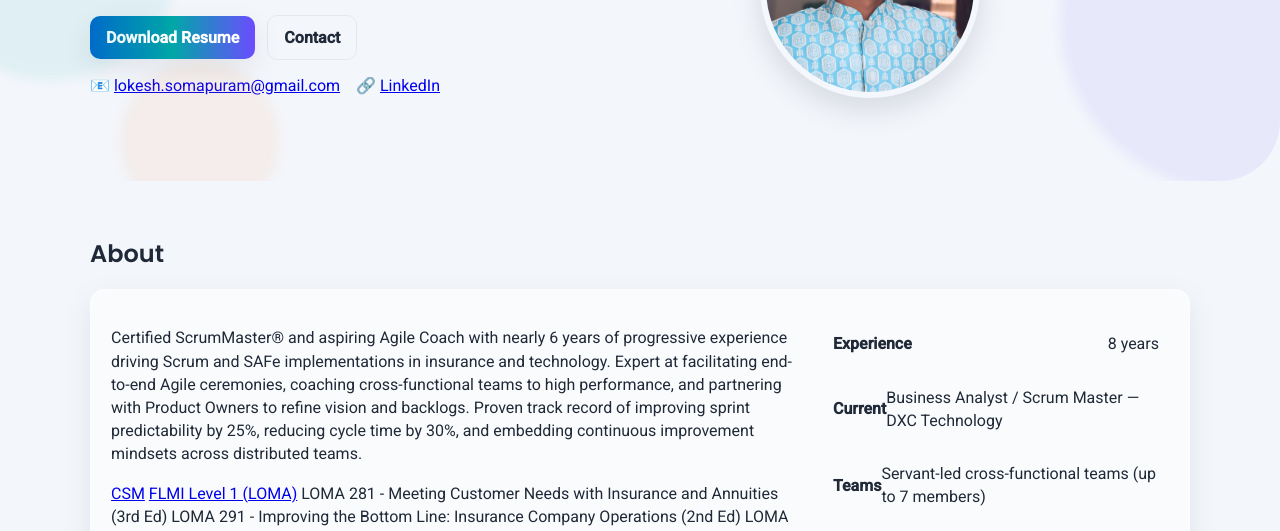
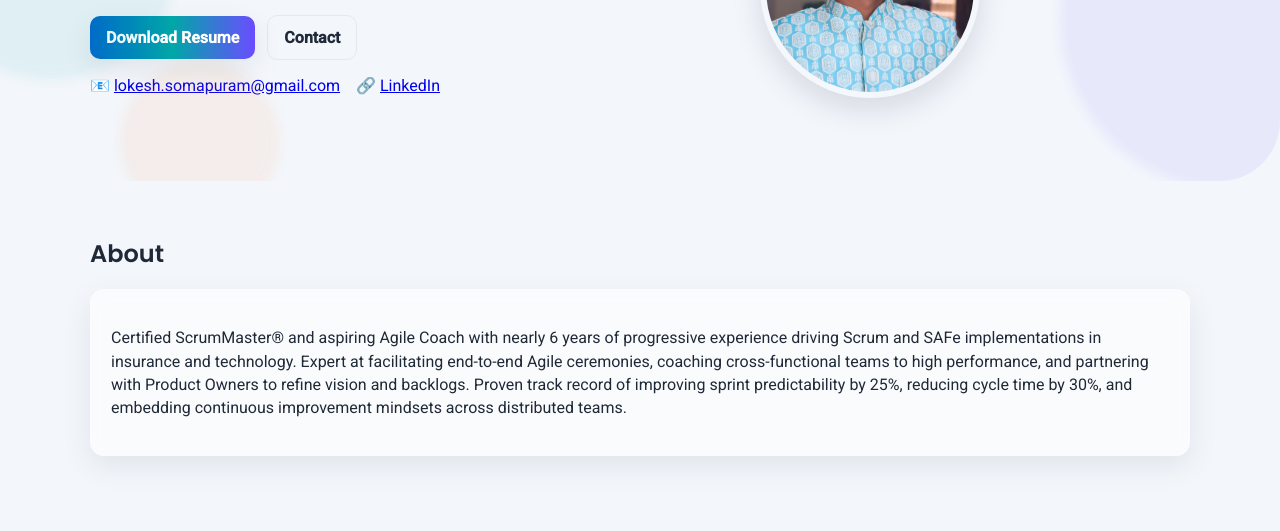
Before and after one commit to Somapuram-Lokesh/lokesh-portfolio, a plain HTML site: page index.html in a window 1280 px wide. Shown: the part 269-800 px from the top of the page. Drawn offline with Linux system fonts and the light colour scheme.

Commit message:
Update index.html

```diff
--- a/index.html
+++ b/index.html
@@ -68,28 +68,11 @@
 <!-- ABOUT -->
 <section id="about" class="section container-mid fade-up">
   <h2>About</h2>
-  <div class="glass about-grid">
-    <div class="about-left">
-      <p>Certified ScrumMaster® and aspiring Agile Coach with nearly 6 years of progressive experience driving Scrum and SAFe implementations in insurance and technology. Expert at facilitating end-to-end Agile ceremonies, coaching cross-functional teams to high performance, and partnering with Product Owners to refine vision and backlogs. Proven track record of improving sprint predictability by 25%, reducing cycle time by 30%, and embedding continuous improvement mindsets across distributed teams.</p>
-
-      <div class="cert-badges">
-        <a class="badge link-badge" href="https://bcert.me/smmkvlhch" target="_blank" rel="noopener">CSM</a>
-        <a class="badge link-badge" href="https://verify.loma.org/badge/145940DFC6A94B8BAA48DE96F088944E" target="_blank" rel="noopener">FLMI Level 1 (LOMA)</a>
-        <span class="badge">LOMA 281 - Meeting Customer Needs with Insurance and Annuities (3rd Ed)</span>
-        <span class="badge">LOMA 291 - Improving the Bottom Line: Insurance Company Operations (2nd Ed)</span>
-        <span class="badge">LOMA 302 - The Policy Lifecycle: Insurance Administration</span>
-      </div>
-    </div>
-
-    <div class="about-right">
-      <ul class="highlights">
-        <li><strong>Experience</strong><span>8 years</span></li>
-        <li><strong>Current</strong><span>Business Analyst / Scrum Master — DXC Technology</span></li>
-        <li><strong>Teams</strong><span>Servant-led cross-functional teams (up to 7 members)</span></li>
-      </ul>
-    </div>
+  <div class="glass">
+    <p>Certified ScrumMaster® and aspiring Agile Coach with nearly 6 years of progressive experience driving Scrum and SAFe implementations in insurance and technology. Expert at facilitating end-to-end Agile ceremonies, coaching cross-functional teams to high performance, and partnering with Product Owners to refine vision and backlogs. Proven track record of improving sprint predictability by 25%, reducing cycle time by 30%, and embedding continuous improvement mindsets across distributed teams.</p>
   </div>
 </section>
+
 
 <!-- SKILLS -->
 <section id="skills" class="section container-mid fade-up">
```
